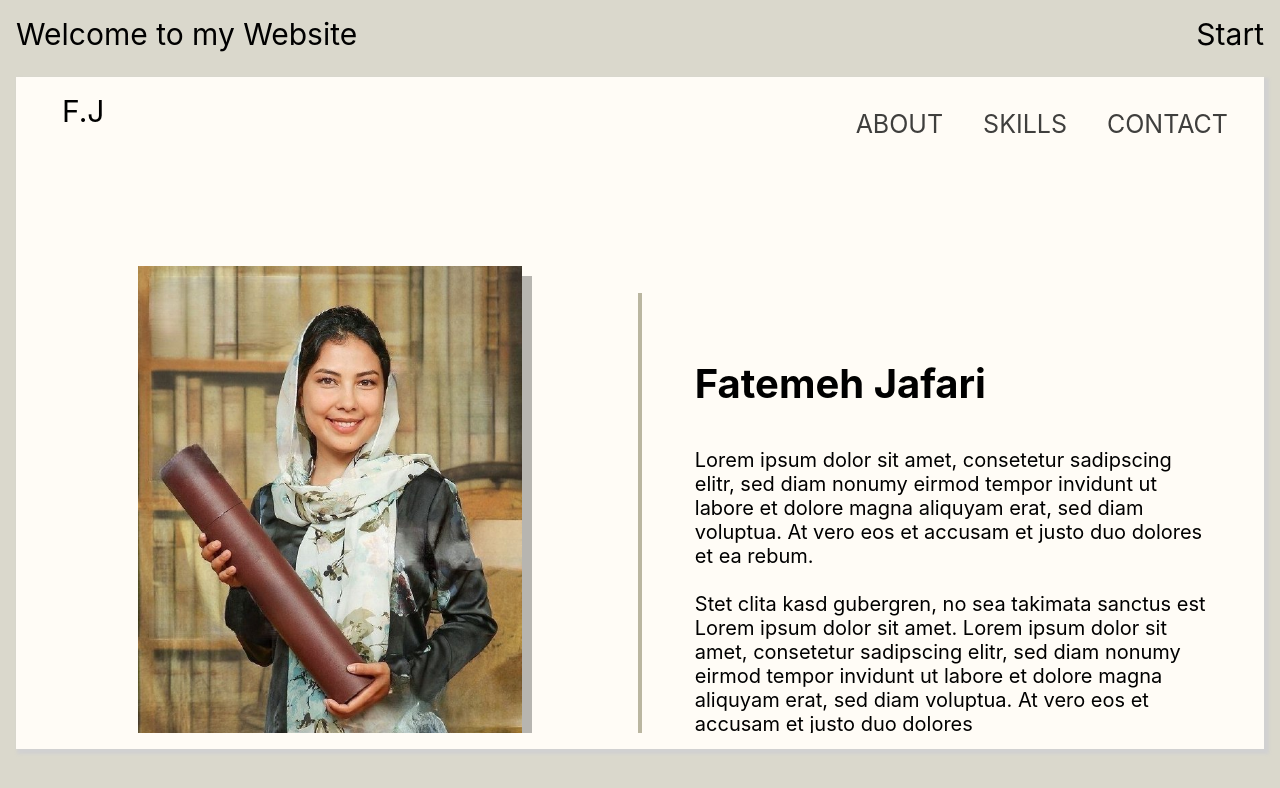
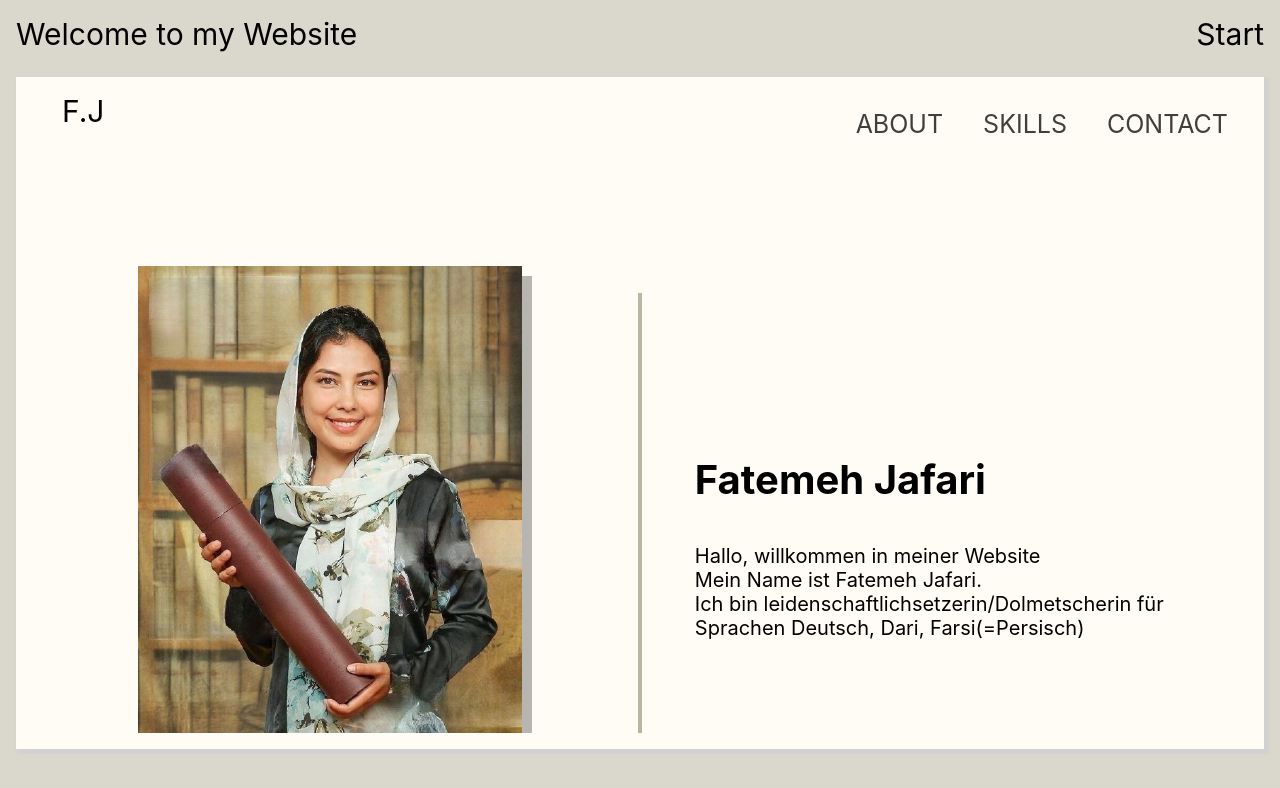
Before and after one commit to Hos18672/f.j, a website: page index.html in a window 1280 px wide. Drawn offline with Linux system fonts and the light colour scheme.

Commit message:
add new about text

```diff
--- a/index.html
+++ b/index.html
@@ -70,17 +70,11 @@
                     <div class="text-container">
                         <h1 class=""> Fatemeh Jafari </h1>
                         <p class="">
-                        Lorem ipsum dolor sit amet, consetetur sadipscing elitr,
-                        sed diam nonumy eirmod tempor invidunt ut labore et dolore magna
-                        aliquyam erat, sed diam voluptua. At vero eos et accusam et justo duo
-                        dolores et ea rebum.
-                        <br/> <br/>
-                        Stet clita kasd gubergren, no sea takimata
-                        sanctus est Lorem ipsum dolor sit amet. Lorem ipsum
-                        dolor sit amet, consetetur sadipscing elitr, sed diam
-                        nonumy eirmod tempor invidunt ut labore et dolore
-                        magna aliquyam erat, sed diam voluptua.
-                        At vero eos et accusam et justo duo dolores
+                            Hallo, willkommen in meiner Website
+                            <br>
+                            Mein Name ist Fatemeh Jafari.
+                            <br>
+                            Ich bin leidenschaftlichsetzerin/Dolmetscherin für Sprachen Deutsch, Dari, Farsi(=Persisch)
                         </p>
                     </div>
                 </section>
```
